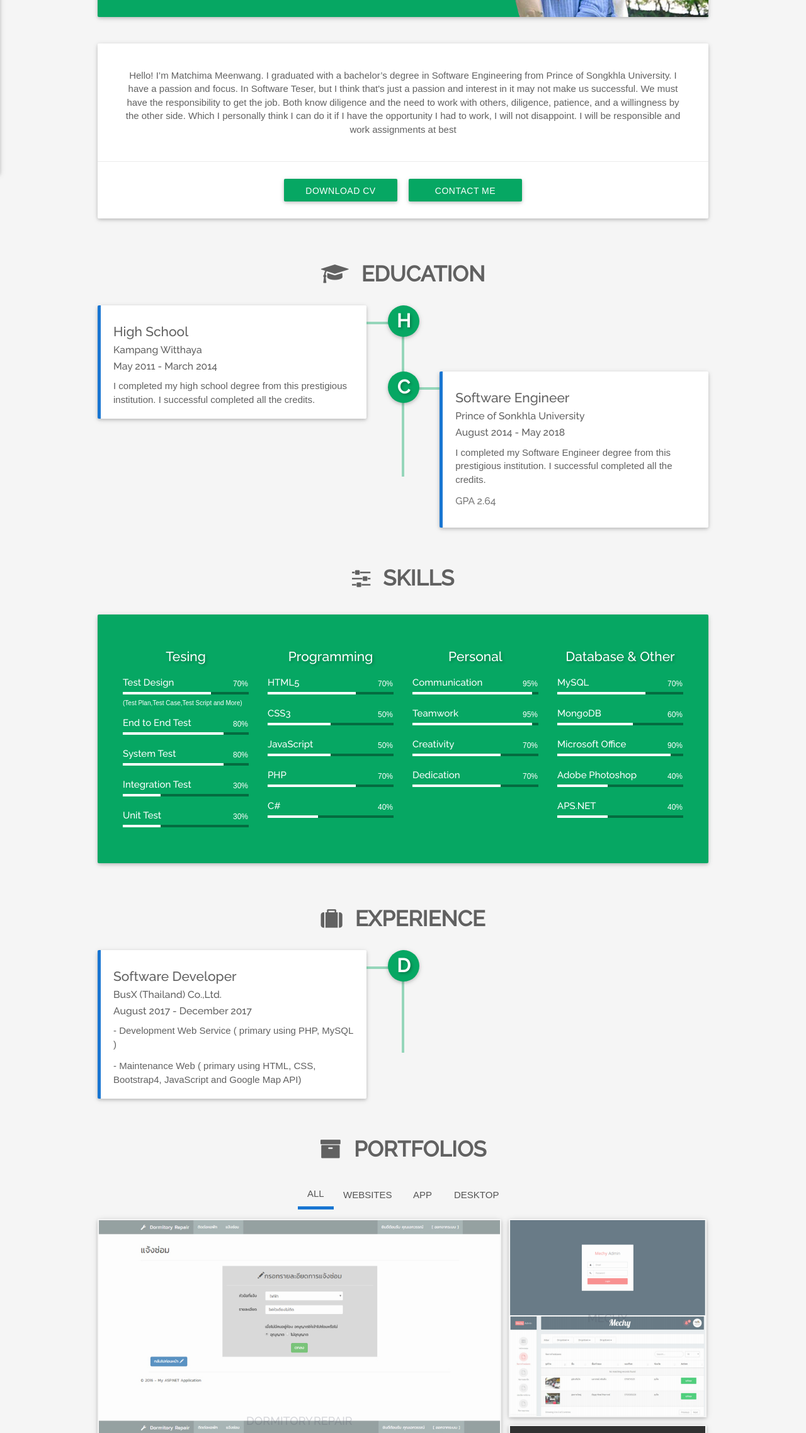
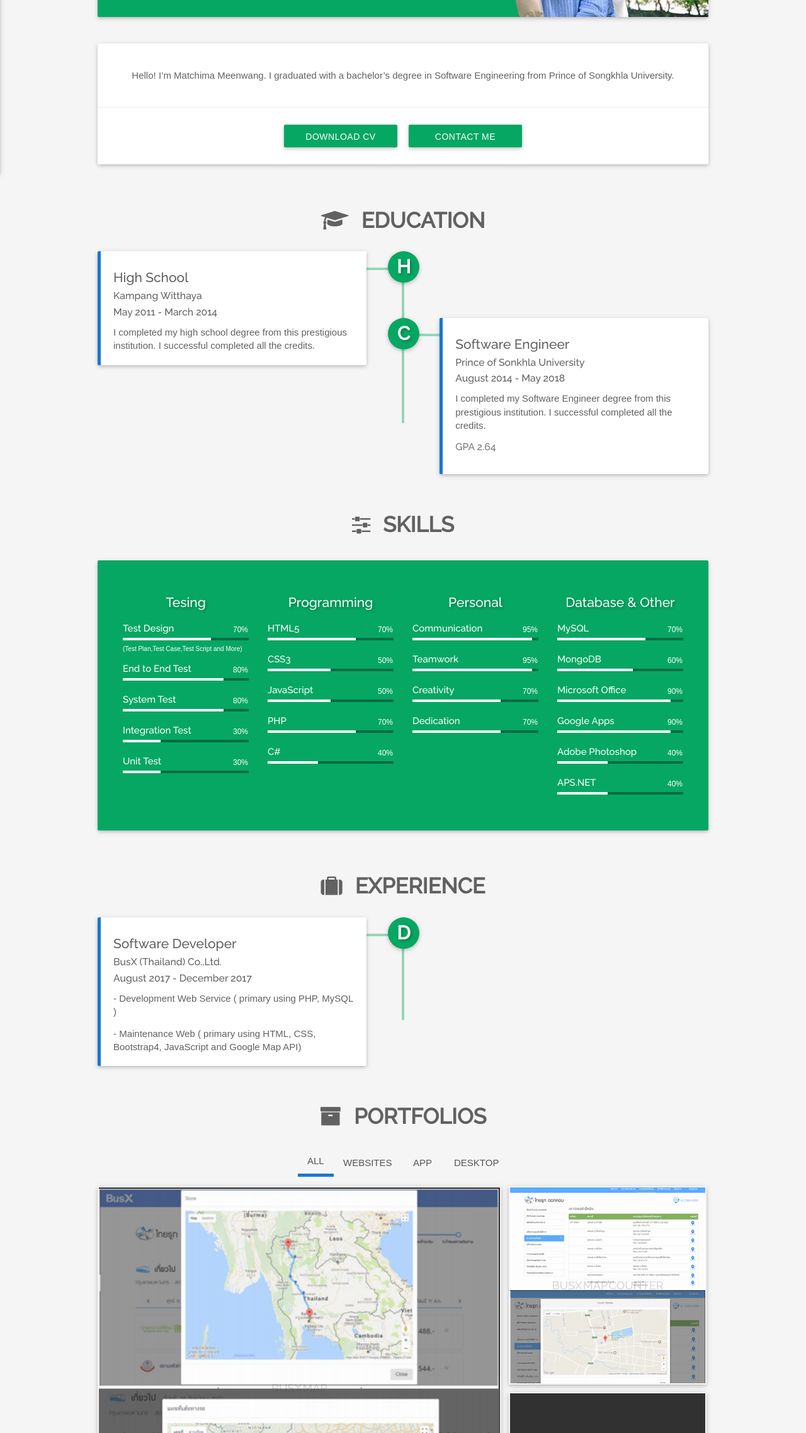
Before and after one commit to Matchima/me, a plain HTML site: page index.html in a window 1280 px wide. Shown: the part 524-2800 px from the top of the page at 63% size. Drawn offline with Linux system fonts and the light colour scheme; some packages are replaced by stand-ins of ours; a web font is replaced by a local one.

Commit message:
Update index.html

```diff
--- a/index.html
+++ b/index.html
@@ -171,12 +171,7 @@
                         <!-- ABOUT PARAGRAPH -->
                         <p>
                             Hello! I’m Matchima Meenwang. I graduated with a bachelor’s degree in Software Engineering from
-                            Prince of Songkhla University. I have a passion and focus. In Software Teser,
-                            but I think that's just a passion and interest in it may not make us successful. We
-                            must have the responsibility to get the job. Both know diligence and the need to work with
-                            others, diligence, patience, and a willingness by the other side. Which I personally think I can
-                            do it if I have the opportunity I had to work, I will not disappoint. I will be
-                            responsible and work assignments at best
+                            Prince of Songkhla University.
                         </p>
                     </div>
 
@@ -405,6 +400,11 @@
                                     <div class="skillbar-bar"></div>
                                     <div class="skill-bar-percent">90%</div>
                                 </div>
+                                <div class="skillbar" data-percent="90%">
+                                    <div class="skillbar-title"><span>Google Apps</span></div>
+                                    <div class="skillbar-bar"></div>
+                                    <div class="skill-bar-percent">90%</div>
+                                </div>
                                 <!-- SECOND SKILL BAR  -->
                                 <div class="skillbar" data-percent="40%">
                                     <div class="skillbar-title"><span>Adobe Photoshop</span></div>
@@ -536,6 +536,37 @@
 
                 <!--CATEGORY 1-->
                 <div id="a">
+                    <!--CATEGORY CONTENT THREE SMALL-->
+                    <div class="col-md-4 col-sm-12 col-xs-12 grid big inLeft">
+                            <figure class="port-effect">
+                                <img src="images/portfolio_busx.png" class="img-responsive" alt="portfolio-demo"/>
+                                <figcaption>
+                                    <h2>BusX Map <span></span></h2>
+                                    <p>BusX Map - Show All Show bus stop. Project for Cooperative Education.</p>
+                                </figcaption>
+                            </figure>
+                        </div>
+
+                        <!--CATEGORY CONTENT THREE SMALL-->
+                        <div class="col-md-4 col-sm-6 col-xs-12 grid inRight">
+                                <figure class="port-effect">
+                                    <img src="images/portfolio_busx_2.png" class="img-responsive" alt="portfolio-demo"/>
+                                    <figcaption>
+                                        <h2>BusX Map Counter <span></span></h2>
+                                        <p>BusX Map Counter - Show bus counter. Project for Cooperative Education.</p>
+                                    </figcaption>
+                                </figure>
+                    </div>
+                     <!--CATEGORY CONTENT TWO SMALL-->
+                     <div class="col-md-4 col-sm-6 col-xs-12 grid inRight">
+                            <figure class="port-effect">
+                                <img src="images/portfolio_location.png" class="img-responsive" alt="portfolio-demo"/>
+                                <figcaption>
+                                    <h2>Location Weather <span></span></h2>
+                                    <p>Location Weather, Show Weather in Location. Project for SOA.</p>
+                                </figcaption>
+                            </figure>
+                    </div>
 
                     <!--CATEGORY CONTENT ONE BIG-->
                     <div class="col-md-4 col-sm-12 col-xs-12 grid big inLeft">
@@ -559,40 +590,6 @@
                             </figcaption>
                         </figure>
                     </div>
-
-                    <!--CATEGORY CONTENT TWO SMALL-->
-                    <div class="col-md-4 col-sm-6 col-xs-12 grid inRight">
-                            <figure class="port-effect">
-                                <img src="images/portfolio_location.png" class="img-responsive" alt="portfolio-demo"/>
-                                <figcaption>
-                                    <h2>Location Weather <span></span></h2>
-                                    <p>Location Weather, Show Weather in Location. Project for SOA.</p>
-                                </figcaption>
-                            </figure>
-                        </div>
-
-                    <!--CATEGORY CONTENT THREE SMALL-->
-                    <div class="col-md-4 col-sm-6 col-xs-12 grid inRight">
-                        <figure class="port-effect">
-                            <img src="images/portfolio_busx.png" class="img-responsive" alt="portfolio-demo"/>
-                            <figcaption>
-                                <h2>BusX Map <span></span></h2>
-                                <p>BusX Map - Show All Show bus stop. Project for Cooperative Education.</p>
-                            </figcaption>
-                        </figure>
-                    </div>
-
-                    <!--CATEGORY CONTENT THREE SMALL-->
-                    <div class="col-md-4 col-sm-6 col-xs-12 grid inRight">
-                            <figure class="port-effect">
-                                <img src="images/portfolio_busx_2.png" class="img-responsive" alt="portfolio-demo"/>
-                                <figcaption>
-                                    <h2>BusX Map Counter <span></span></h2>
-                                    <p>BusX Map Counter - Show bus counter. Project for Cooperative Education.</p>
-                                </figcaption>
-                            </figure>
-                        </div>
-
                 </div>
 
                 <!--CATEGORY 2-->
```
